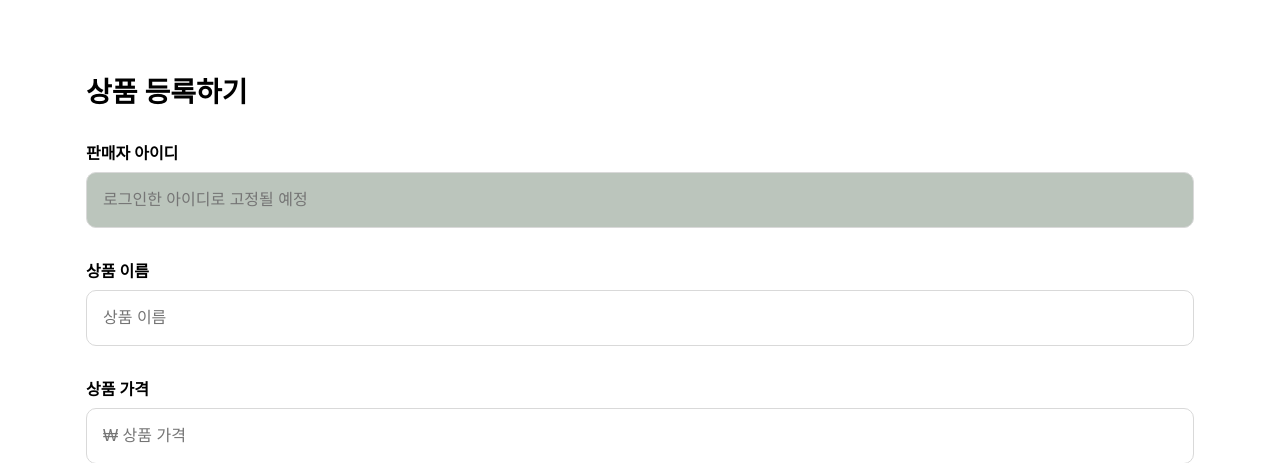
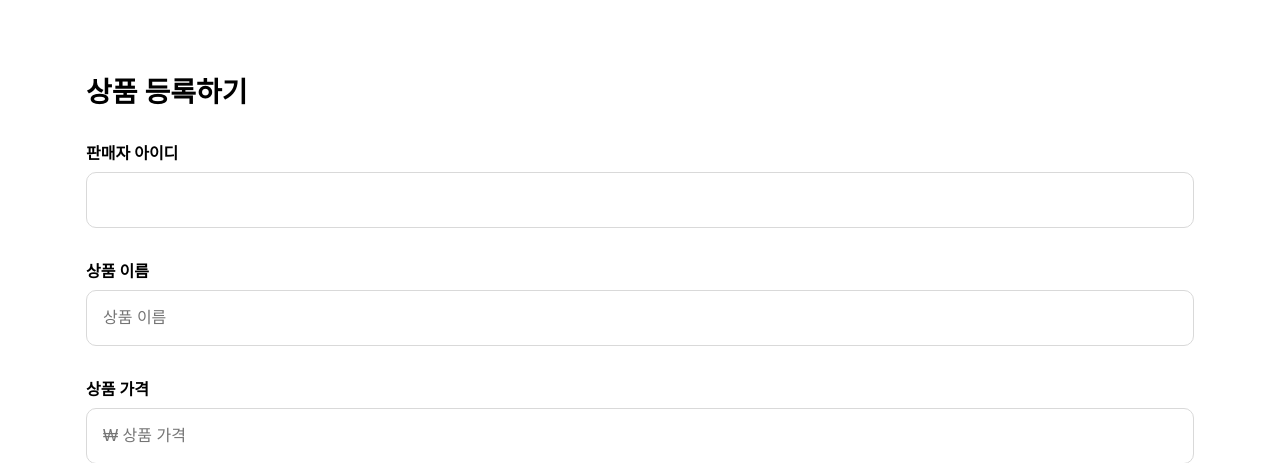
Before and after one commit to geumeuni-best/flea-ewha, a Flask app: page /reg_items in a window 1280 px wide; the page is wider, and only the part inside the window is pictured. Shown: the part 119-582 px from the top of that part. Run offline with Flask 3, Linux system fonts and the light colour scheme.

Commit message:
♻️ refactor: 상품 등록 시 판매자 아이디 고정되도록 수정

```diff
--- a/templates/reg_items.html
+++ b/templates/reg_items.html
@@ -17,7 +17,7 @@
       <!-- 판매자 아이디 -->
       <div class="form-row">
         <label for="seller_id" class="field-label">판매자 아이디</label>
-        <input id="seller_id" name="seller_id" type="text" placeholder="로그인한 아이디로 고정될 예정" class="read-only" readonly>
+        <input id="username" name="username" type="text" value="{{ username }}" class="read-only" readonly>
       </div>
 
       <!-- 상품 이름 -->
```
